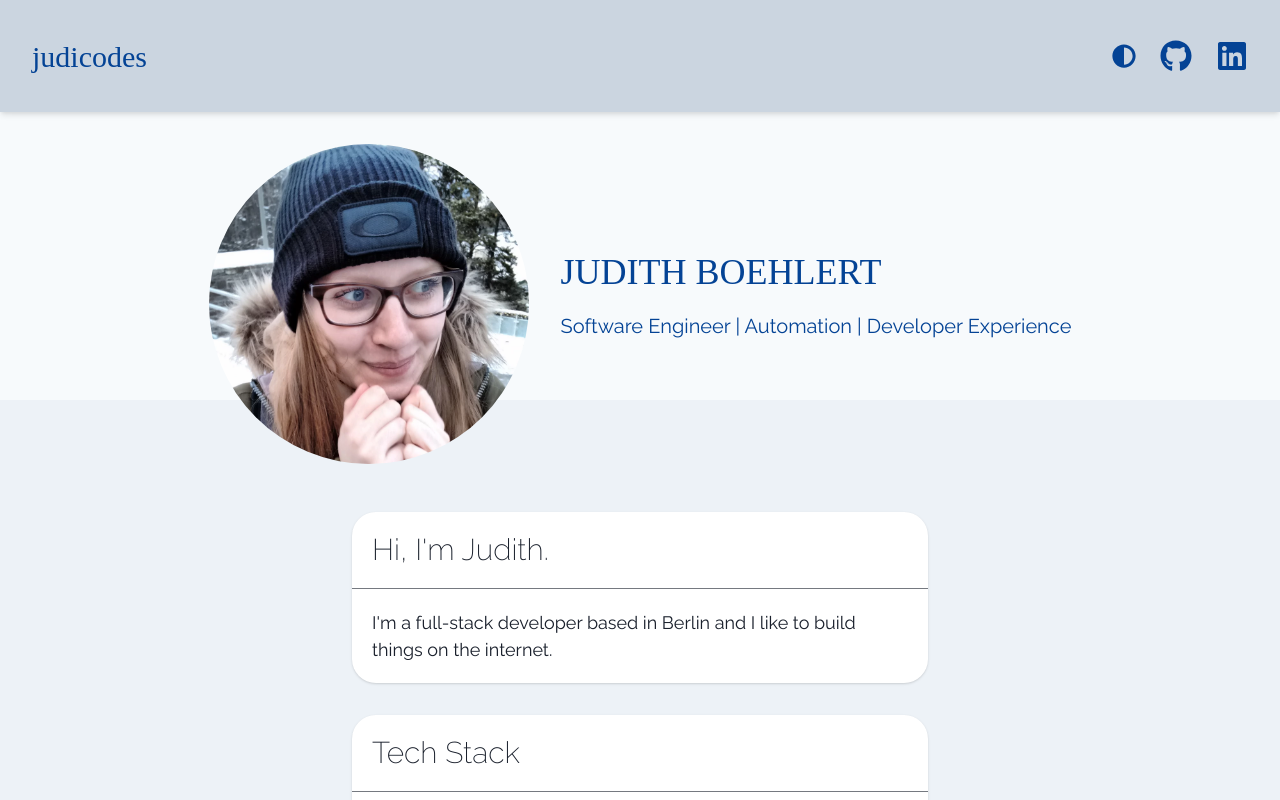
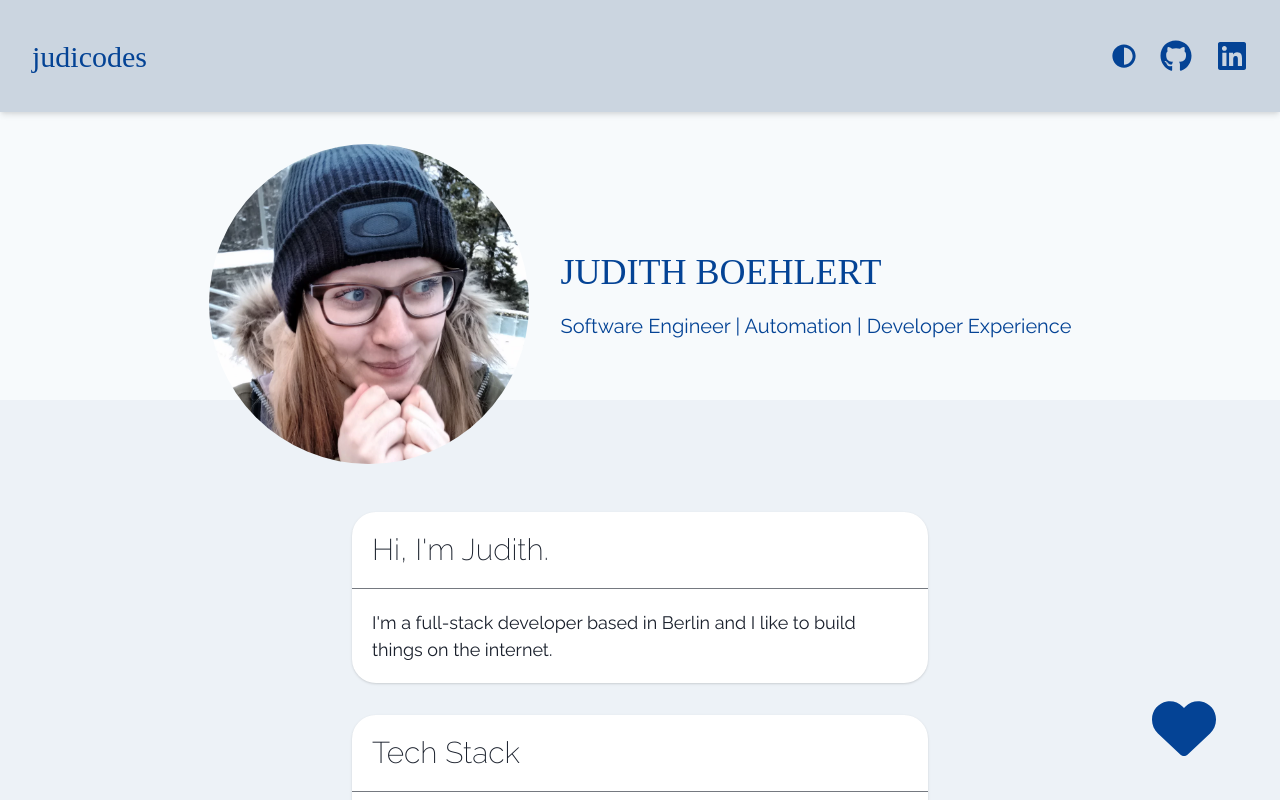
Before and after one commit to judicodes/judicodes-homepage-react, a React (Create React App) app: page / in a window 1280 px wide. Built offline with nearby package versions, Linux system fonts and the light colour scheme; a web font is replaced by a local one.

Commit message:
Add confetti animation.

```diff
--- a/package.json
+++ b/package.json
@@ -12,6 +12,9 @@
     "@emotion/styled": "^11.10.5",
     "@fontsource/azeret-mono": "^4.5.11",
     "@fontsource/raleway": "^4.5.11",
+    "@fortawesome/fontawesome-svg-core": "^6.3.0",
+    "@fortawesome/free-solid-svg-icons": "^6.3.0",
+    "@fortawesome/react-fontawesome": "^0.2.0",
     "@testing-library/jest-dom": "^5.16.5",
     "@testing-library/react": "^13.4.0",
     "@testing-library/user-event": "^13.5.0",
@@ -21,10 +24,12 @@
     "@types/react-dom": "^18.0.9",
     "framer-motion": "^7.8.0",
     "react": "^18.2.0",
+    "react-confetti": "^6.1.0",
     "react-dom": "^18.2.0",
     "react-icons": "^4.7.1",
     "react-scripts": "5.0.1",
     "typescript": "^4.9.4",
+    "usehooks-ts": "^2.9.1",
     "web-vitals": "^2.1.4"
   },
   "devDependencies": {
--- /dev/null
+++ b/src/components/ConfettiHeart.tsx
@@ -0,0 +1,35 @@
+import { IconButton, useColorModeValue } from '@chakra-ui/react';
+import { faHeart } from '@fortawesome/free-solid-svg-icons';
+import { FontAwesomeIcon } from '@fortawesome/react-fontawesome';
+import { useState } from 'react';
+
+interface ConfettiHeartProps {
+  showConfetti: () => void;
+}
+
+function ConfettiHeart({ showConfetti }: ConfettiHeartProps) {
+  const color = useColorModeValue('customBlue.700', 'customPink.200');
+  const [heartBeat, setHeartBeat] = useState(false);
+  const heartIcon = <FontAwesomeIcon icon={faHeart} beat={heartBeat} size='4x' />;
+  const party = () => {
+    showConfetti();
+    setHeartBeat(true);
+    setTimeout(() => {
+      setHeartBeat(false);
+    }, 5000);
+  };
+
+  return (
+    <>
+      <IconButton
+        aria-label='Click for a surprise'
+        icon={heartIcon}
+        color={color}
+        variant='unstyled'
+        onClick={party}
+      />
+    </>
+  );
+}
+
+export default ConfettiHeart;
--- a/src/components/InfoCardStack.tsx
+++ b/src/components/InfoCardStack.tsx
@@ -34,11 +34,13 @@ function InfoCardStack({ ...rest }) {
     {
       title: 'Some book recommendations',
       content: (
-        <Text fontSize={fontSize}>
+        <Text fontSize={fontSize} as='span'>
           <UnorderedList>
             <ListItem> So Good They Can&apos;t Ignore You (Cal Newport) </ListItem>
             <ListItem> Circe (Madeline Miller) </ListItem>
-            <ListItem> Talk Talk (T. C. Boyle) </ListItem>
+            <ListItem> Clean Code (Robert Martin) </ListItem>
+            <ListItem> Almost anything by Haruki Murakami </ListItem>
+            <ListItem> Almost anything by T.C. Boyle </ListItem>
           </UnorderedList>
         </Text>
       )
--- a/src/views/MainPage.tsx
+++ b/src/views/MainPage.tsx
@@ -1,4 +1,8 @@
 import { Box, useColorModeValue } from '@chakra-ui/react';
+import { useState } from 'react';
+import Confetti from 'react-confetti';
+import { useWindowSize } from 'usehooks-ts';
+import ConfettiHeart from '../components/ConfettiHeart';
 import CustomHeader from '../components/CustomHeader';
 import InfoCardStack from '../components/InfoCardStack';
 import NavBar from '../components/NavBar';
@@ -8,8 +12,25 @@ function MainPage() {
     'linear(to-b, gray.50 0%, gray.50 50%, gray.100 50%)',
     'linear(to-b, gray.600 0%, gray.600 50%, gray.700 50%)'
   );
+  const { width, height } = useWindowSize();
+
+  const [isConfettiVisible, setIsConfettiVisible] = useState(false);
+  const [confettiCount, setConfettiCount] = useState(200);
+  const confettiParty = () => {
+    const durationInMs = 5000;
+    setConfettiCount(200);
+    setIsConfettiVisible(true);
+    setTimeout(() => {
+      setConfettiCount(0);
+    }, durationInMs);
+  };
+
+  const partyIsOver = () => {
+    setIsConfettiVisible(false);
+  };
 
   return (
+    <>
       <Box
         bgGradient={bgGradient}
         position='fixed'
@@ -23,6 +44,18 @@ function MainPage() {
         <CustomHeader paddingTop={8} paddingBottom={36} />
         <InfoCardStack paddingBottom={8} marginTop={-24} />
       </Box>
+      <Box position='fixed' bottom={16} right={16}>
+        <ConfettiHeart showConfetti={confettiParty} />
+      </Box>
+      {isConfettiVisible && (
+        <Confetti
+          width={width}
+          height={height}
+          numberOfPieces={confettiCount}
+          onConfettiComplete={partyIsOver}
+        />
+      )}
+    </>
   );
 }
 
```
Also changed, not shown: 1 other file (tests, documents, lock files or other folders). Lines whose indentation alone changed are shown as unchanged.
